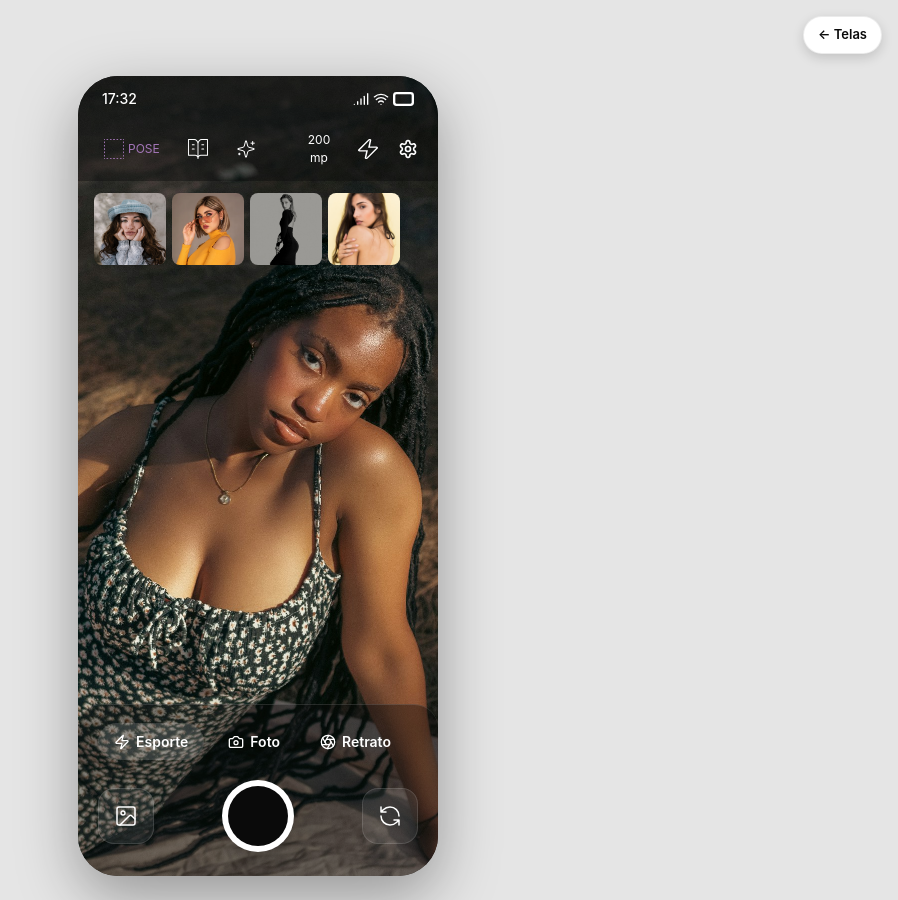
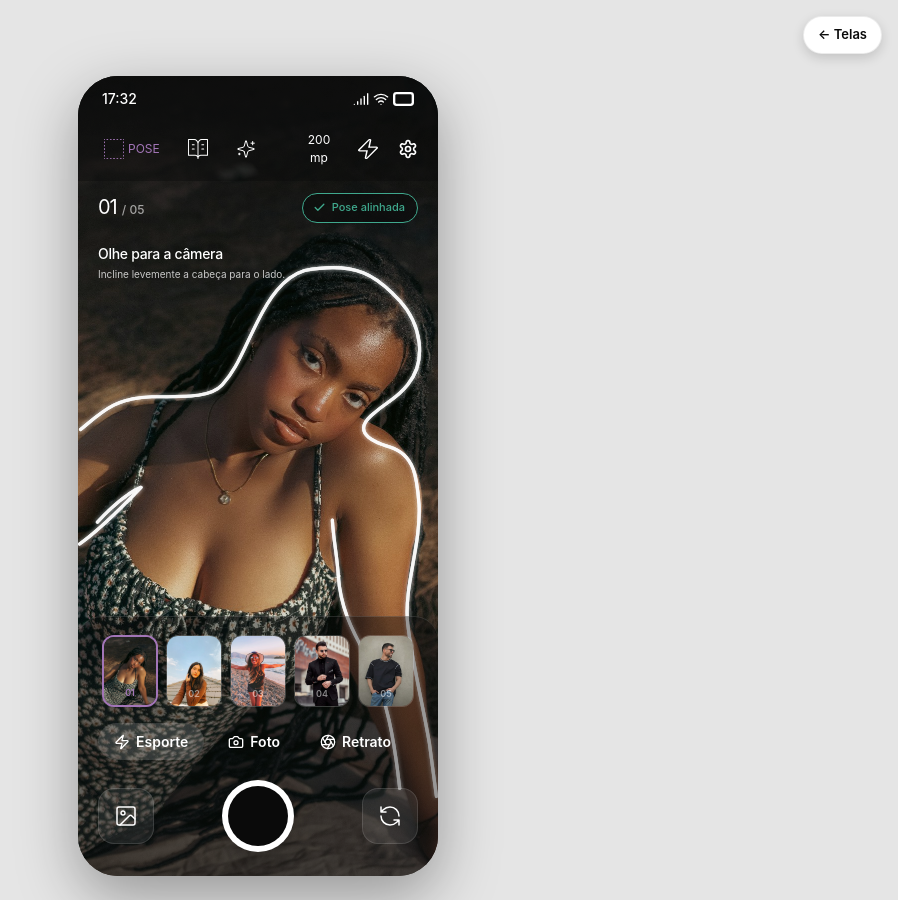
Before and after one commit to gabrielmoura-dev/Challenge_Jovi_Sprint2, a plain HTML site: page telas/tela-13-camera.html in a window 1280 px wide. Shown: the whole page, without its empty margins (382-1280 px from the left). Drawn offline with nearby package versions, Linux system fonts and the light colour scheme.

Commit message:
feat: atualiza Tela 16 (pose com enquadramento) - contador, badge de alinhamento, guia de silhueta, carrossel reposicionado

```diff
--- a/assets/css/telas/tela-16.css
+++ b/assets/css/telas/tela-16.css
@@ -16,13 +16,85 @@
   object-fit: cover;
   z-index: 0;
 }
-.camera-content { position: relative; z-index: 1; display: flex; flex-direction: column; flex: 1 1 auto; min-height: 100%; }
+.camera-scrim {
+  position: absolute;
+  inset: 0;
+  z-index: 1;
+  pointer-events: none;
+  background: linear-gradient(
+    180deg,
+    rgba(10, 10, 10, 0.8) 0%,
+    rgba(10, 10, 10, 0.16) 34%,
+    rgba(10, 10, 10, 0.1) 72%,
+    rgba(10, 10, 10, 0.42) 100%
+  );
+}
+.camera-pose-outline {
+  position: absolute;
+  left: 0;
+  right: 0;
+  top: 23.75%;
+  bottom: 9.77%;
+  z-index: 1;
+  pointer-events: none;
+  filter: drop-shadow(0 0 2px rgba(255, 255, 255, 0.42)) drop-shadow(0 0 0.5px rgba(255, 255, 255, 0.95));
+  opacity: 0.96;
+}
+.camera-pose-outline img { width: 100%; height: 100%; display: block; }
+.camera-content { position: relative; z-index: 2; display: flex; flex-direction: column; flex: 1 1 auto; min-height: 100%; }
 .camera-topbar {
   background: var(--jovi-overlay);
   display: flex;
   align-items: center;
   justify-content: space-between;
   padding: 8px 16px;
+}
+.camera-instruction {
+  padding: 12px 20px 14px;
+}
+.camera-instruction__row {
+  display: flex;
+  align-items: baseline;
+  justify-content: space-between;
+  gap: 8px;
+}
+.camera-instruction__step {
+  display: flex;
+  align-items: baseline;
+  gap: 5px;
+  font-family: var(--jovi-font);
+  color: #fff;
+}
+.camera-instruction__step-current { font-size: 20px; line-height: 1; letter-spacing: -1px; }
+.camera-instruction__step-total { font-size: 12px; color: rgba(255, 255, 255, 0.6); font-weight: 500; }
+.camera-align-badge {
+  display: flex;
+  align-items: center;
+  gap: 6px;
+  flex-shrink: 0;
+  background: rgba(10, 10, 10, 0.55);
+  border: 1px solid var(--tela16-pose-success);
+  border-radius: 999px;
+  padding: 5px 12px 6px 10px;
+  color: var(--tela16-pose-success);
+  font-size: 11px;
+  font-family: var(--jovi-font);
+  font-weight: 500;
+}
+.camera-align-badge img { width: 13px; height: 13px; }
+.camera-instruction__title {
+  margin: 8px 0 0;
+  font-family: var(--jovi-font);
+  font-size: 14px;
+  font-weight: 500;
+  letter-spacing: -0.3px;
+  color: #fff;
+}
+.camera-instruction__subtitle {
+  margin: 2px 0 0;
+  font-size: 10px;
+  line-height: 17px;
+  color: rgba(255, 255, 255, 0.76);
 }
 .camera-chip {
   background: transparent;
@@ -36,18 +108,44 @@
   padding: 6px 10px;
 }
 .camera-chip img, .camera-chip svg { width: 20px; height: 20px; }
-.camera-thumbs {
+.camera-pose-carousel {
   display: flex;
-  gap: 6px;
-  padding: 12px 16px;
+  gap: 8px;
+  align-items: center;
+  justify-content: center;
   overflow-x: auto;
 }
-.camera-thumbs img {
-  width: 72px;
+.camera-pose-thumb {
+  position: relative;
+  flex-shrink: 0;
+  width: 56px;
   height: 72px;
+  border-radius: 12px;
+  overflow: hidden;
+  border: 1px solid rgba(255, 255, 255, 0.14);
+  background: rgba(255, 255, 255, 0.07);
+}
+.camera-pose-thumb.active {
+  border: 2px solid var(--jovi-purple-muted);
+}
+.camera-pose-thumb img {
+  width: 100%;
+  height: 100%;
   object-fit: cover;
-  border-radius: 8px;
-  flex-shrink: 0;
+  display: block;
+}
+.camera-pose-thumb__label {
+  position: absolute;
+  left: 0;
+  right: 0;
+  bottom: 6px;
+  text-align: center;
+  font-size: 9px;
+  font-weight: 600;
+  color: rgba(255, 255, 255, 0.5);
+}
+.camera-pose-thumb.active .camera-pose-thumb__label {
+  color: var(--jovi-purple-muted);
 }
 .camera-bottom {
   margin-top: auto;
--- a/assets/css/tokens.css
+++ b/assets/css/tokens.css
@@ -81,4 +81,10 @@
      --verdict-danger em larii/tokens.css; duplicado aqui porque esta tela
      não importa aquele sistema de tokens. */
   --farol-danger: #ff7a85;
+
+  /* Adicionada na Tela 16 (Câmera — guia de pose) — cor fora da tolerância
+     de 2% dos tokens acima. Mesmo hex de --farol-waveform, mas mantida
+     separada: são pilares diferentes (guia de pose vs. Modo Farol) e a
+     coincidência de valor não foi confirmada como intencional pelo design. */
+  --tela16-pose-success: #3fa88d;
 }
--- a/telas/tela-13-camera.html
+++ b/telas/tela-13-camera.html
@@ -21,12 +21,16 @@
 
   <div class="phone-shell">
     <main class="phone-frame p-0">
-      <div class="camera-frame">
-        <img src="../assets/img/camera-bg.png" alt="Pré-visualização da câmera" class="camera-bg">
+      <div class="camera-frame" data-node-id="561:2216">
+        <img src="../assets/img/camera-bg.png" alt="Pré-visualização da câmera" class="camera-bg" data-node-id="561:2217">
+        <div class="camera-scrim" data-node-id="561:2218"></div>
+        <div class="camera-pose-outline" data-node-id="561:2219" data-name="Contorno da pose (traçado na foto)">
+          <img src="../assets/img/cam-pose-outline.svg" alt="">
+        </div>
 
         <div class="camera-content">
           <!-- Status bar -->
-          <div class="jovi-statusbar" style="background:rgba(10,10,10,0.4);">
+          <div class="jovi-statusbar" style="background:rgba(10,10,10,0.4);" data-node-id="561:2262">
             <span>17:32</span>
             <div class="d-flex align-items-center gap-1">
               <img src="../assets/img/status-signal.svg" alt="" style="filter:brightness(0) invert(1);">
@@ -36,7 +40,7 @@
           </div>
 
           <!-- Barra de ferramentas superior -->
-          <div class="camera-topbar">
+          <div class="camera-topbar" data-node-id="561:2234">
             <div class="d-flex align-items-center gap-2">
               <button type="button" class="camera-chip" aria-label="Modo pose">
                 <img src="../assets/img/cam-pose-badge.png" alt="">
@@ -61,17 +65,47 @@
             </button>
           </div>
 
-          <!-- Miniaturas de estilo -->
-          <div class="camera-thumbs">
-            <img src="../assets/img/camera-thumb-1.png" alt="Estilo 1">
-            <img src="../assets/img/camera-thumb-2.png" alt="Estilo 2">
-            <img src="../assets/img/camera-thumb-3.png" alt="Estilo 3">
-            <img src="../assets/img/camera-thumb-4.png" alt="Estilo 4">
+          <!-- Instrução de enquadramento -->
+          <div class="camera-instruction" data-node-id="561:2223" data-name="Container (instrução)">
+            <div class="camera-instruction__row" data-node-id="561:2224">
+              <p class="camera-instruction__step" data-node-id="561:2225">
+                <span class="camera-instruction__step-current" data-node-id="561:2226">01</span>
+                <span class="camera-instruction__step-total" data-node-id="561:2227">/ 05</span>
+              </p>
+              <div class="camera-align-badge" data-node-id="561:2228" data-name="Status (alinhamento)">
+                <img src="../assets/img/cam-pose-check.svg" alt="" data-node-id="561:2229">
+                <span data-node-id="561:2231">Pose alinhada</span>
+              </div>
+            </div>
+            <p class="camera-instruction__title" data-node-id="561:2232">Olhe para a câmera</p>
+            <p class="camera-instruction__subtitle" data-node-id="561:2233">Incline levemente a cabeça para o lado.</p>
           </div>
 
           <!-- Barra inferior -->
           <div class="camera-bottom">
-            <div class="d-flex gap-2 overflow-auto mb-3" role="tablist" aria-label="Modo de captura">
+            <div class="camera-pose-carousel" data-node-id="561:2282" data-name="Carrossel de poses">
+              <div class="camera-pose-thumb active" data-node-id="561:2283" data-name="Pose 01 (atual)">
+                <img src="../assets/img/camera-bg.png" alt="Pose 1 (atual)">
+                <span class="camera-pose-thumb__label" data-node-id="561:2284">01</span>
+              </div>
+              <div class="camera-pose-thumb" data-node-id="561:2285" data-name="Pose 02">
+                <img src="../assets/img/camera-pose-thumb-02.png" alt="Pose 2">
+                <span class="camera-pose-thumb__label" data-node-id="561:2286">02</span>
+              </div>
+              <div class="camera-pose-thumb" data-node-id="561:2287" data-name="Pose 03">
+                <img src="../assets/img/camera-pose-thumb-03.png" alt="Pose 3">
+                <span class="camera-pose-thumb__label" data-node-id="561:2288">03</span>
+              </div>
+              <div class="camera-pose-thumb" data-node-id="561:2289" data-name="Pose 04">
+                <img src="../assets/img/camera-pose-thumb-04.png" alt="Pose 4">
+                <span class="camera-pose-thumb__label" data-node-id="561:2290">04</span>
+              </div>
+              <div class="camera-pose-thumb" data-node-id="561:2291" data-name="Pose 05">
+                <img src="../assets/img/camera-pose-thumb-05.png" alt="Pose 5">
+                <span class="camera-pose-thumb__label" data-node-id="561:2292">05</span>
+              </div>
+            </div>
+            <div class="d-flex gap-2 overflow-auto mb-3 mt-3" role="tablist" aria-label="Modo de captura">
               <button type="button" class="camera-mode-pill active" data-camera-mode>
                 <img src="../assets/img/cam-mode-sport.svg" alt="" style="width:16px;height:16px;">
                 Esporte
```
Also changed, not shown: .claude/settings.json (added), assets/img/cam-pose-check.svg (added), assets/img/cam-pose-outline.svg (added), assets/img/camera-pose-thumb-02.png (added), assets/img/camera-pose-thumb-03.png (added), assets/img/camera-pose-thumb-04.png (added), assets/img/camera-pose-thumb-05.png (added), docs/comparativo-jovi-v70.png (added).
